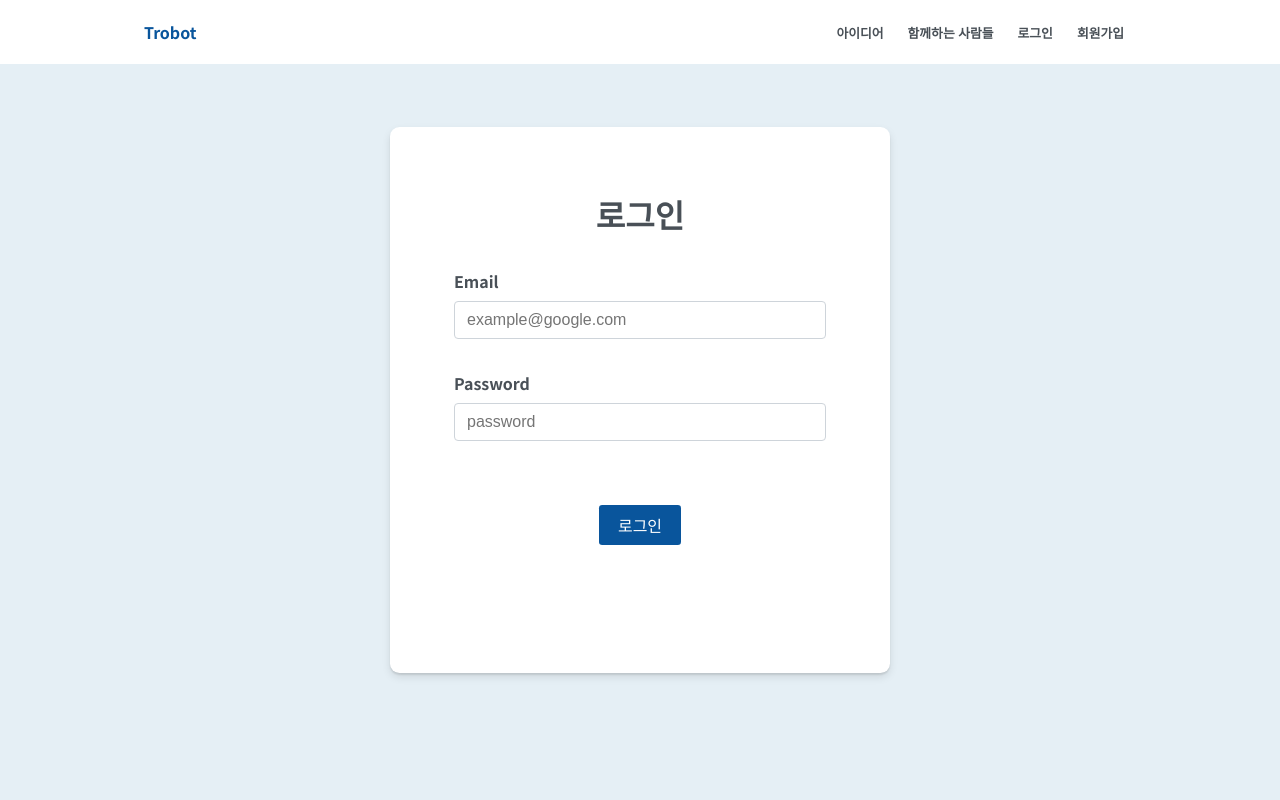
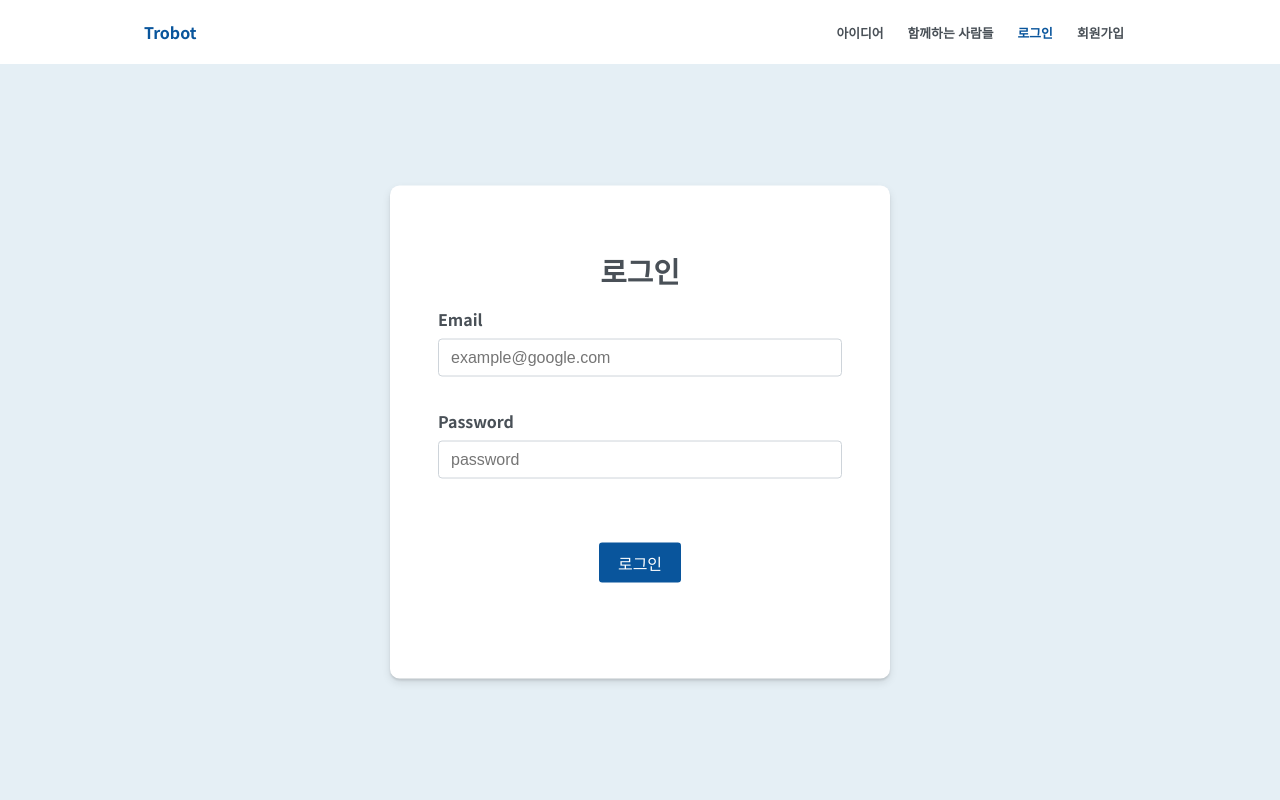
Before and after one commit to anrobin719/Trobot, a React (Create React App) app in the folder trobot-frontend/: page /auth/signin in a window 1280 px wide. Shown: the top 800 px of the page. Built offline with nearby package versions, Linux system fonts and the light colour scheme.

Commit message:
[feat] Add sign_up component

```diff
--- a/trobot-frontend/src/App.js
+++ b/trobot-frontend/src/App.js
@@ -16,7 +16,7 @@ class App extends Component {
         <Route component={HomePage} exact path="/" />
         <Route component={ListPage} path="/list" />
         <Route component={PeoplePage} path="/people" />
-        <Route component={AuthPage} path="/auth" />
+        <Route component={AuthPage} path="/auth/:authpath" />
         {/* <Route component={EditPage} path="/edit" />
         <Route component={UserPage} path="/user" />
         <Route component={NotFoundPage} /> */}
--- a/trobot-frontend/src/components/auth/Auth.js
+++ b/trobot-frontend/src/components/auth/Auth.js
@@ -1,12 +1,16 @@
 import React from 'react';
+import { withRouter } from 'react-router-dom';
 
 import styled from 'styled-components';
 import SignIn from './SignIn';
 import SignUp from './SignUp';
+import Responsive from '../common/Responsive';
 
-const Auth = ({ isSignup }) => {
-  const submitHandler = (email, password, isSignup) => {
-    if (isSignup) {
+const Auth = ({ match }) => {
+  const { authpath } = match.params;
+  const isSignup = authpath === 'signup';
+  const submitHandler = (email, password, signup) => {
+    if (signup) {
       console.log('Sign up submit!');
     } else {
       console.log('Sign in submit!');
@@ -14,12 +18,23 @@ const Auth = ({ isSignup }) => {
   };
 
   return (
-    <AuthBox>
-      <h2>로그인</h2>
-      {isSignup ? <SignUp /> : <SignIn submitHandler={submitHandler} />}
-    </AuthBox>
+    <Wrapper>
+      <AuthBox isSignup={isSignup}>
+        <h2>{isSignup ? '회원가입' : '로그인'}</h2>
+        {isSignup ? (
+          <SignUp submitHandler={submitHandler} />
+        ) : (
+          <SignIn submitHandler={submitHandler} />
+        )}
+      </AuthBox>
+    </Wrapper>
   );
 };
+
+const Wrapper = styled(Responsive)`
+  position: relative;
+  height: calc(100vh - 4rem);
+`;
 
 const AuthBox = styled.div`
   position: absolute;
@@ -28,14 +43,15 @@ const AuthBox = styled.div`
   transform: translate(-50%, -50%);
   width: 500px;
   max-width: 90%;
-  padding: 4rem 4rem 8rem;
+  padding: ${props => (props.isSignup ? `3rem 3rem 4rem;` : `4rem 3rem 6rem;`)}
   border-radius: 0.6rem;
   background-color: #fff;
   box-shadow: 0 4px 8px rgba(0, 0, 0, 0.1), 0 2px 2px rgba(0, 0, 0, 0.1);
   > h2 {
+    font-size: 1.8rem;
     text-align: center;
-    margin-bottom: 2rem;
+    margin-bottom: 1rem;
   }
 `;
 
-export default Auth;
+export default withRouter(Auth);
--- a/trobot-frontend/src/components/auth/SignIn.js
+++ b/trobot-frontend/src/components/auth/SignIn.js
@@ -1,8 +1,8 @@
 import React, { Component } from 'react';
 
+import styled from 'styled-components';
 import Input from '../ui/Input';
 import { updateObject, checkValidity } from '../../lib/shared/utility';
-import styled from 'styled-components';
 import Button from '../ui/Button';
 
 class SignIn extends Component {
--- a/trobot-frontend/src/components/auth/SignUp.js
+++ b/trobot-frontend/src/components/auth/SignUp.js
@@ -0,0 +1,141 @@
+import React, { Component } from 'react';
+
+import styled from 'styled-components';
+import Input from '../ui/Input';
+import { updateObject, checkValidity } from '../../lib/shared/utility';
+import Button from '../ui/Button';
+
+class SignUp extends Component {
+  constructor(props) {
+    super(props);
+    this.state = {
+      controls: {
+        nickname: {
+          elementType: 'input',
+          elementConfig: {
+            type: 'text',
+            placeholder: 'enter your nickname',
+          },
+          value: '',
+          validation: {
+            required: true,
+            maxLength: 6,
+          },
+          vaild: false,
+          touched: false,
+        },
+        email: {
+          elementType: 'input',
+          elementConfig: {
+            type: 'email',
+            placeholder: 'example@google.com',
+          },
+          value: '',
+          validation: {
+            required: true,
+            isEmail: true,
+          },
+          vaild: false,
+          touched: false,
+        },
+        password: {
+          elementType: 'input',
+          elementConfig: {
+            type: 'password',
+            placeholder: 'password',
+          },
+          value: '',
+          validation: {
+            required: true,
+            minLength: 8,
+          },
+          valid: false,
+          touched: false,
+        },
+        ckeck_password: {
+          elementType: 'input',
+          elementConfig: {
+            type: 'password',
+            placeholder: 'ckeck password',
+          },
+          value: '',
+          validation: {
+            required: true,
+          },
+          valid: false,
+          touched: false,
+        },
+      },
+      isSignup: false,
+    };
+  }
+
+  onSubmit = e => {
+    const { submitHandler } = this.props;
+    const { controls, isSignup } = this.state;
+    e.preventDefault();
+    submitHandler(controls.email.value, controls.password.value, isSignup);
+  };
+
+  inputChangedHandler = (event, controlName) => {
+    const { controls } = this.state;
+    const updateControls = updateObject(controls, {
+      [controlName]: updateObject(controls[controlName], {
+        value: event.target.value,
+        valid: checkValidity(
+          event.target.value,
+          controls[controlName].validation,
+        ),
+        touched: true,
+      }),
+    });
+    this.setState({ controls: updateControls });
+  };
+
+  render() {
+    const formElementsArray = [];
+    const { controls } = this.state;
+
+    for (const key in controls) {
+      formElementsArray.push({
+        id: key,
+        config: controls[key],
+      });
+    }
+
+    const form = formElementsArray.map(formElement => (
+      <Input
+        key={formElement.id}
+        label={formElement.id}
+        elementType={formElement.config.elementType}
+        elementConfig={formElement.config.elementConfig}
+        configType={formElement.config.elementConfig.type}
+        value={formElement.config.value}
+        invalid={!formElement.config.valid}
+        shouldValidate={formElement.config.validation}
+        touched={formElement.config.touched}
+        changed={event => this.inputChangedHandler(event, formElement.id)}
+      />
+    ));
+    return (
+      <>
+        <form onSubmit={this.onSubmit}>
+          {form}
+          <BtnBox>
+            <Button theme="basic" type="submit">
+              회원가입
+            </Button>
+          </BtnBox>
+        </form>
+      </>
+    );
+  }
+}
+
+const BtnBox = styled.div`
+  display: flex;
+  justify-content: center;
+  margin-top: 3rem;
+`;
+
+export default SignUp;
--- a/trobot-frontend/src/components/common/NavigationItems.js
+++ b/trobot-frontend/src/components/common/NavigationItems.js
@@ -15,10 +15,10 @@ const NavigationItems = () => {
           함께하는 사람들
         </NavigationItem>
 
-        <NavigationItem link="/auth" exact>
+        <NavigationItem link="/auth/signin" exact>
           로그인
         </NavigationItem>
-        <NavigationItem link="/auth" exact>
+        <NavigationItem link="/auth/signup" exact>
           회원가입
         </NavigationItem>
       </NavigationList>
--- a/trobot-frontend/src/components/common/Toolbar.js
+++ b/trobot-frontend/src/components/common/Toolbar.js
@@ -37,6 +37,7 @@ const ToolbarBox = styled.div`
   width: 100%;
   height: 4rem;
   position: fixed;
+  z-index: 100;
   background: white;
 `;
 
```
